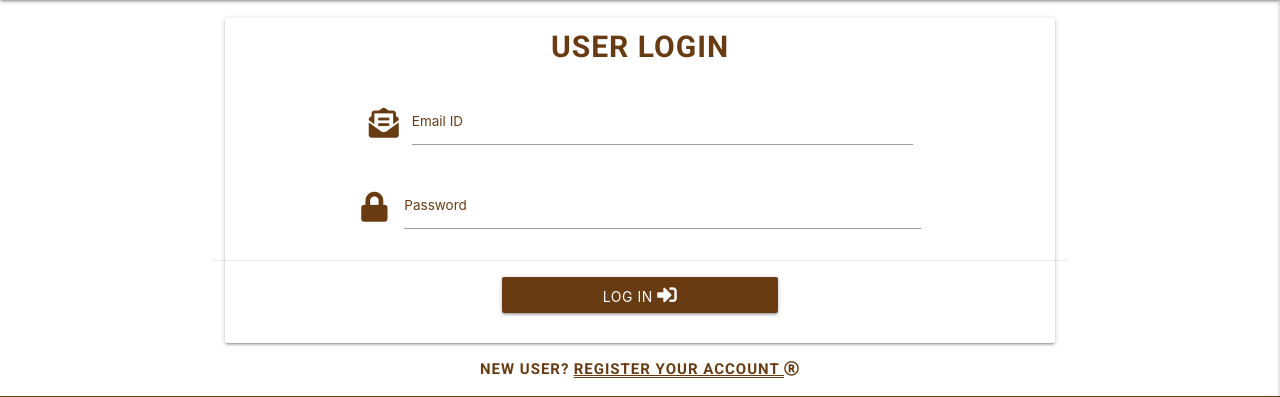
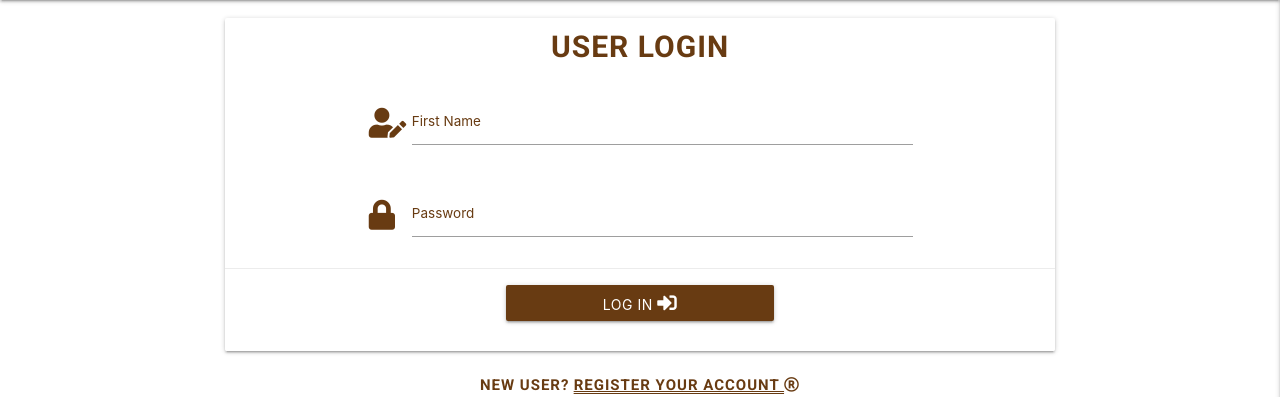
Before and after one commit to farah1979/delicious-cookbook, a Flask app: page /login in a window 1280 px wide. Shown: the part 70-467 px from the top of the page. Run offline with Flask 2, Linux system fonts and the light colour scheme; some libraries are stand-ins or nearby versions; some web fonts are replaced.

Commit message:
update the login function

```diff
--- a/app.py
+++ b/app.py
@@ -20,15 +20,14 @@
 @app.route("/")
 @app.route("/home")
 def home():
+
     get_recipes = list(mongo.db.recipes.find().sort("_id", -1).limit(4))
     return render_template("home.html", get_recipes=get_recipes)
 
 
 @app.route('/recipes')
 def recipes():
-    """
-    Function render all recipes in the page
-    """
+
 
     recipes = list(mongo.db.recipes.find().sort("_id", -1))
     return render_template('recipes.html', recipes=recipes)
@@ -36,6 +35,7 @@
 
 @app.route("/search", methods=["GET", "POST"])
 def search():
+
     query = request.form.get("query")
     recipes = list(mongo.db.recipes.find({"$text": {"$search": query}}))
     return render_template("recipes.html", recipes=recipes)
@@ -51,6 +51,7 @@
 
 @app.route("/add_recipe", methods=["GET","POST"])
 def add_recipe():
+
     if request.method == "POST":
         is_veg = True if request.form.get("is_veg") else False
         recipe = {
@@ -77,6 +78,7 @@
 
 @app.route("/edit_recipe/<recipe_id>", methods=["GET","POST"])
 def edit_recipe(recipe_id):
+
     if request.method == "POST":
         is_veg = True if request.form.get("is_veg") else False
         update = {
@@ -104,12 +106,14 @@
 
 @app.route("/get_categories")
 def get_categories():
+
     categories = mongo.db.categories.find().sort("category_name", 1)
     return render_template("get_categories.html", categories=categories)
 
 
 @app.route("/add_category", methods=["GET", "POST"])
 def add_category():
+
     if request.method == "POST":
         category = {
             "category_name": request.form.get("category_name")
@@ -123,6 +127,7 @@
 
 @app.route("/edit_category/<category_id>", methods=["GET","POST"])
 def edit_category(category_id):
+
     if request.method == "POST":
         submit= {
             "category_name": request.form.get("category_name")
@@ -170,10 +175,10 @@
 
         # Put the new user into session
         session["user"] = (request.form.get("first_name").lower(),
-                           request.form.get("last_name").lower(),
-                           request.form.get("e_mail"))
+                           request.form.get("last_name").lower())
 
         flash("You have been successfully registered")
+        return redirect(url_for('profile', first_name=session['user']))
 
     return render_template("register.html")
 
@@ -182,40 +187,40 @@
 def login():
     if request.method == "POST":
         exist_user = mongo.db.users.find_one(
-                              {"e_mail": request.form.get("e_mail")})
+                              {"first_name": request.form.get("first_name").lower()})
 
         if exist_user:
             #Check Password Matches
             if check_password_hash(
                     exist_user["password"], request.form.get("password")):
-                    session["user"] = request.form.get("e_mail")
-                    flash("Welcome, {}".format(request.form.get("e_mail")))
+                    session["user"] = request.form.get("first_name").lower()
+                    flash("Welcome, {}".format(request.form.get("first_name")))
                     return redirect(url_for(
-                            "profile", e_mail=session["user"]))
+                            "profile", first_name=session["user"]))
 
             else:
                 #if the password not matches
-                flash("email id and/or password is incorrect")
+                flash("Firstname and/or password is incorrect")
                 return redirect(url_for("login"))
 
         else:
             #The user's email can not found
-            flash("email id and/or password is incorrect")
+            flash("Firstname and/or password is incorrect")
             return redirect(url_for("login"))
 
     return render_template("login.html")
 
 
-@app.route("/profile/<e_mail>", methods=["GET", "POST"])
-def profile(e_mail):
-    e_mail = mongo.db.users.find_one(
-        {"e_mail": session["user"]})["e_mail"]
-
+@app.route("/profile/<first_name>", methods=["GET", "POST"])
+def profile(first_name):
+    first_name = mongo.db.users.find_one(
+        {'first_name': session['user']})['first_name']
     my_recipes = list(
-            mongo.db.recipes.find({"author": e_mail}))
+            mongo.db.recipes.find({"author": first_name}).sort([("_id", -1)]))
     if session['user']:
         return render_template(
-            'profile.html', e_mail=e_mail, my_recipes=my_recipes)
+            'profile.html', first_name=first_name, my_recipes= my_recipes)
+
     return redirect(url_for('login'))
 
 
--- a/templates/base.html
+++ b/templates/base.html
@@ -36,7 +36,7 @@
                  <li><a href="{{url_for('get_categories')}}">Manage Categories</a></li>
             {% endif %}
              <li><a href="{{url_for('add_recipe')}}">Add Recipe</a></li>
-             <li><a href="{{ url_for('profile', e_mail=session['user'])}}">Profile</a></li>
+             <li><a href="{{ url_for('profile', first_name=session['user'])}}">Profile</a></li>
              <li><a href="{{url_for('logout')}}">Log Out</a></li>
           {% else %}
              <li><a href="{{url_for('login')}}">Log In</a></li>
@@ -59,7 +59,7 @@
                <li><a href="{{url_for('get_categories')}}">Manage Categories</a></li>
            {% endif %}
            <li><a href="{{url_for('add_recipe')}}">Add Recipe</a></li>
-           <li><a href="{{ url_for('profile', e_mail=session['user'])}}">Profile</a></li>
+           <li><a href="{{ url_for('profile', first_name=session['user'])}}">Profile</a></li>
            <li><a href="{{url_for('logout')}}">Log Out</a></li>
         {% else %}
            <li><a href="{{url_for('login')}}">Log In</a></li>
--- a/templates/login.html
+++ b/templates/login.html
@@ -10,11 +10,12 @@
             <!--------------------------Email ID-->
             <div class="row">
                 <div class="input-field col s12 m8 offset-m2">
-                    <i class="fas fa-envelope-open-text prefix"></i>
-                    <input id="e_mail" name="e_mail" type="text" class="validate" minlength="2" maxlength="25"
-                        pattern="[a-z0-9._%+-]+@[a-z0-9.-]+\.[a-z]{2,4}$" required>
-                    <label for="e_mail">Email ID</label>
+                    <i class="fas fa-user-edit prefix"></i>
+                    <input id="first_name" name="first_name" type="text" class="validate" pattern="^[a-zA-Z0-9]{2,10}$"
+                        minlength="2" maxlength="10" required>
+                    <label for="first_name" class="first_name">First Name</label>
                 </div>
+            </div>
                  <!--------------------------Password-->
                 <div class="row">
                     <div class="input-field col s12 m8 offset-m2">
--- a/templates/profile.html
+++ b/templates/profile.html
@@ -1,6 +1,6 @@
 {% extends "base.html" %}
 {% block content %}
-
+<h3 class="profile_heading">Hi,{{ first_name }}</h3>
 <section class="container">
   <div class="row">
     <div class="col s12">
@@ -51,7 +51,7 @@
           </span>
           <div class="view_recipe">
             <!---------------------------------------View-recipe-->
-            <a class="btn" href="#">View recipe</a>
+            <a class="btn" href="{{ url_for('recipe_detial', recipe_id=recipe._id)}}">View recipe</a>
             <!---------------------------------------Edit-recipe-->
             <a class="btn-small edit-btn" href="{{ url_for('edit_recipe', recipe_id=recipe._id)}}">
               Edit <i class="fas fa-plus"></i></a>
--- a/templates/recipe_detial.html
+++ b/templates/recipe_detial.html
@@ -42,7 +42,7 @@
         <div class="row">
             <div class="col s12">
                 <ul id="list_of_ing">
-                    <h6 class="title_ing">Ingredients:</h6>
+                    <h6 class="title_ing"> <i class="fas fa-thermometer-full prefix"></i> Ingredients:</h6>
                     <li>
                         <p class="recipe-ingredients" > {{ recipe.ingredients [0]}}</p>
                     </li>
@@ -111,7 +111,7 @@
         </div>
    <div class="row">
        <div class="col s12">
-        <h6 class="title_ing">Steps:</h6>
+        <h6 class="title_ing"><i class="fas fa-align-left"></i> Steps:</h6>
         <ul>
             <li>
               {{ recipe.instructions [0]}}
--- a/templates/recipes.html
+++ b/templates/recipes.html
@@ -33,7 +33,7 @@
     {% for recipe in recipes %}
 
     <div class="col s12 m4 ">
-      <div class="card">
+      <div class="card ">
         <div class="card-image waves-block waves-light">
           <img class="activator" src="{{ recipe.image }}"
             onError="this.src='{{ url_for('static', filename='images/OnlineFoodOrdersfavicon-1920w.png')}}'"
```
Also changed, not shown: templates/home.html (+4 -4 lines), static/css/style.css (line endings or trailing spaces).
